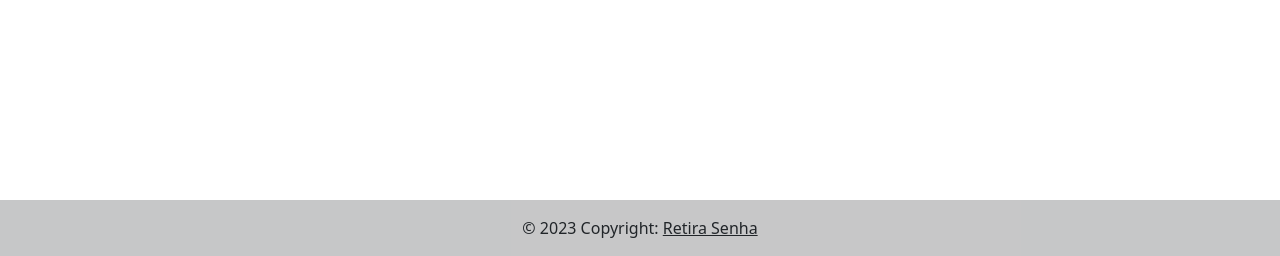
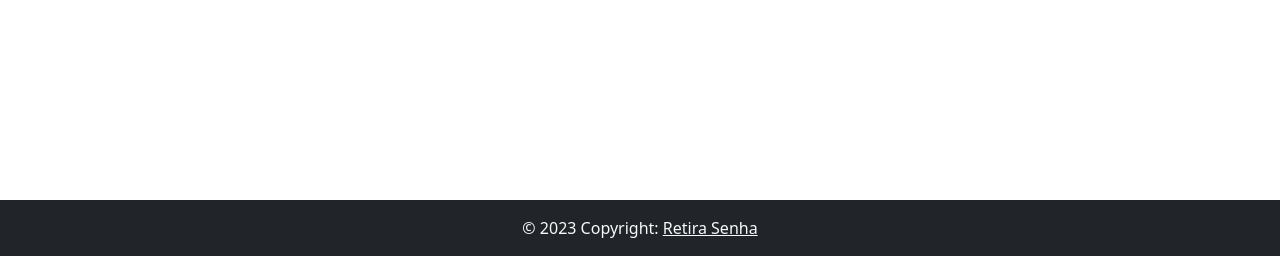
Before and after one commit to Dedo-Finger2/Retira-Senha, a PHP site: page /App/Tests/home.php in a window 1280 px wide. Shown: the part 544-800 px from the top of the page. Run offline with PHP 8.4, Linux system fonts and the light colour scheme.

Commit message:
footer pronto2

```diff
--- a/App/View/footer.php
+++ b/App/View/footer.php
@@ -1,10 +1,10 @@
 <!-- Link css -->
 <link href="https://cdn.jsdelivr.net/npm/bootstrap@5.3.0/dist/css/bootstrap.min.css" rel="stylesheet" integrity="sha384-9ndCyUaIbzAi2FUVXJi0CjmCapSmO7SnpJef0486qhLnuZ2cdeRhO02iuK6FUUVM" crossorigin="anonymous">
-<footer class="bg-light text-center text-lg-start fixed-bottom">
+<footer class="bg-dark text-center text-lg-start fixed-bottom">
   <!-- Copyright -->
-  <div class="text-center p-3" style="background-color: rgba(0, 0, 0, 0.2);">
+  <div class="text-center p-3 text-light">
     © 2023 Copyright:
-    <a class="text-dark" href="#">Retira Senha</a>
+    <a class="text-light" href="#">Retira Senha</a>
   </div>
   <!-- Copyright -->
 </footer>
```
